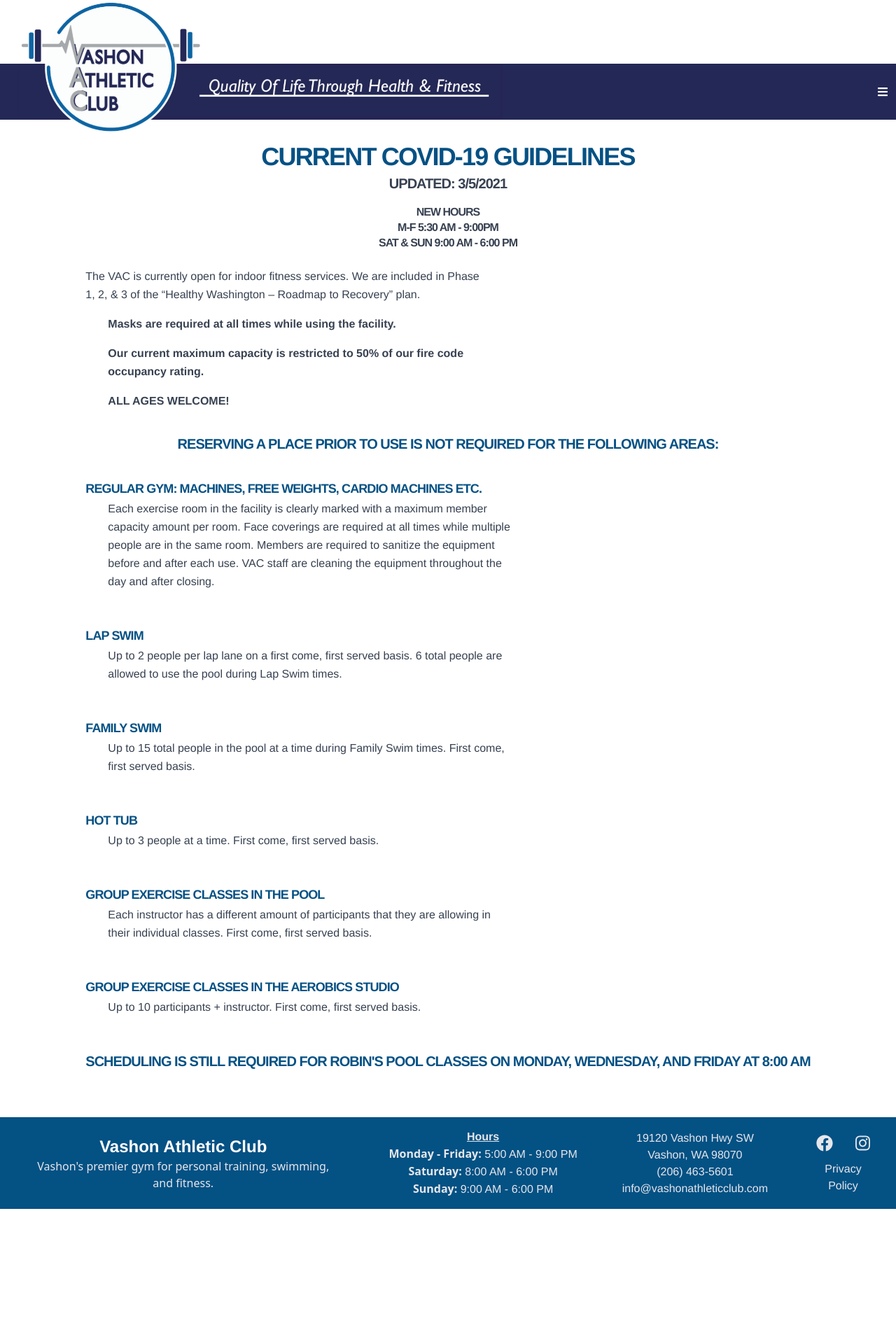
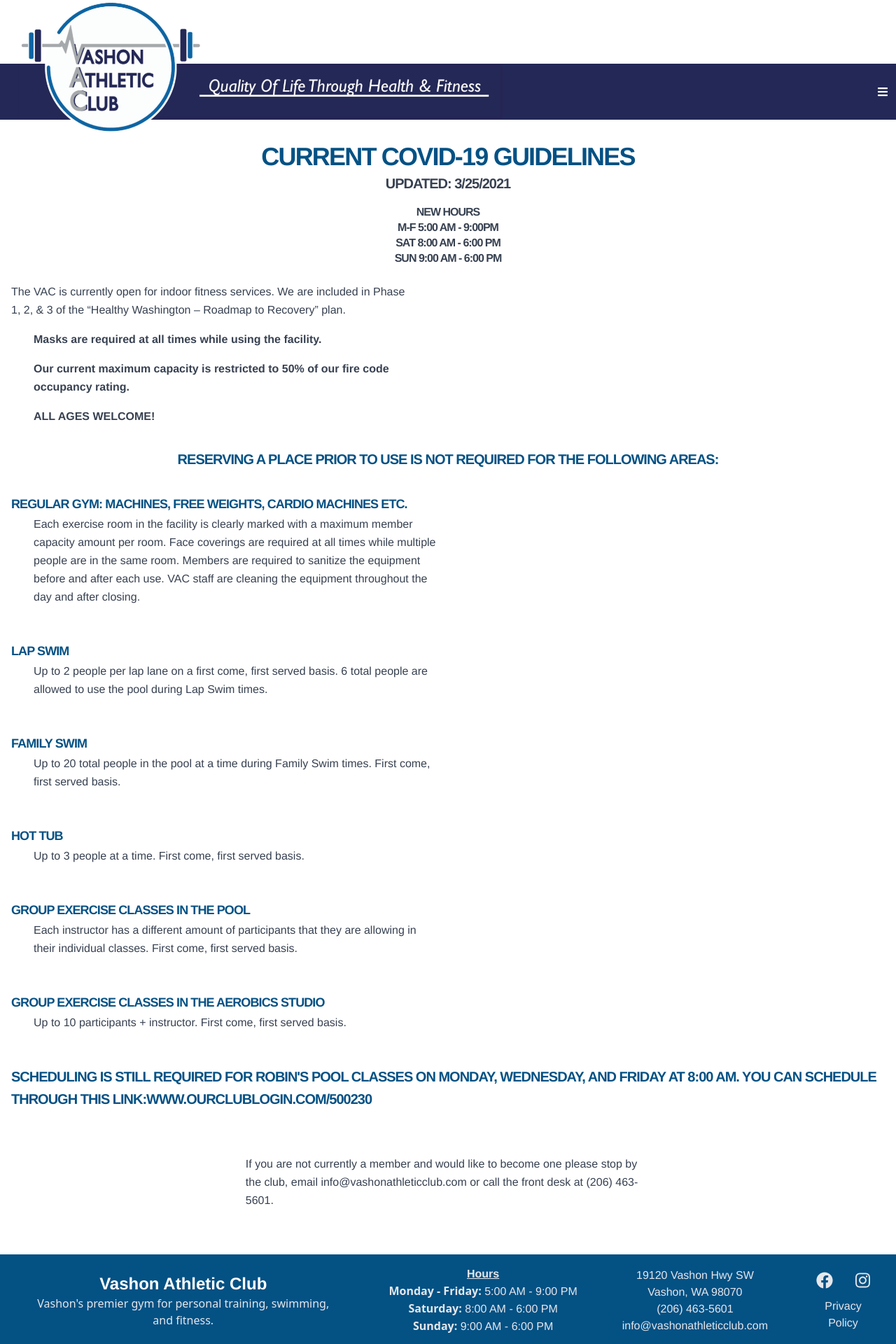
Before and after one commit to hmaiermack/vac-static, a Next.js app: page /covid in a window 1280 px wide. Shown: the top 1920 px of the page at 70% size. Before the commit the page ends 1727 px from the top, so only its background shows below. Built offline with nearby package versions, Linux system fonts and the light colour scheme; what tailwindcss-gradients would draw is missing.

Commit message:
covid update, color changes

```diff
--- a/pages/covid.js
+++ b/pages/covid.js
@@ -7,10 +7,11 @@ const covid = () => {
         <Layout>
             <div className="container mt-52 text-center mx-auto">
                 <h1 className="text-vacblue text-4xl font-extrabold tracking-tighter uppercase leading-8 mb-2">Current Covid-19 Guidelines</h1>
-                <h2 className="text-gray-700 text-xl font-bold tracking-tighter uppercase mb-2">Updated: 3/5/2021
+                <h2 className="text-gray-700 text-xl font-bold tracking-tighter uppercase mb-2">Updated: 3/25/2021
                     <span className=" font-bold w-full block uppercase text-center leading-snug text-base mt-4">New Hours</span>
-                    <span className=" font-bold w-full block uppercase text-center leading-snug text-base">M-F 5:30 AM - 9:00pm</span>
-                    <span className=" font-bold w-full block uppercase text-center leading-snug text-base">Sat &amp; Sun 9:00 AM - 6:00 PM</span>
+                    <span className=" font-bold w-full block uppercase text-center leading-snug text-base">M-F 5:00 AM - 9:00pm</span>
+                    <span className=" font-bold w-full block uppercase text-center leading-snug text-base">Sat 8:00 AM - 6:00 PM</span>
+                    <span className=" font-bold w-full block uppercase text-center leading-snug text-base">Sun 9:00 AM - 6:00 PM</span>
                 </h2>
                 <div className="mx-auto text-left max-w-max p-4">
                     <p className="mb-8 max-w-prose text-gray-700 leading-relaxed">
@@ -49,7 +50,7 @@ const covid = () => {
                         Family Swim
                         </h3>
                         <p className="max-w-prose text-gray-700 leading-relaxed ml-8">
-                        Up to 15 total people in the pool at a time during Family Swim times. First come, first served basis.
+                        Up to 20 total people in the pool at a time during Family Swim times. First come, first served basis.
                         </p>
                     </div>
                     <div className="mb-12">
@@ -79,8 +80,15 @@ const covid = () => {
                     </div>
                     <div className="mb-12">
                         <h3 className="text-vacblue text-xl font-extrabold tracking-tighter uppercase leading-8">
-                        Scheduling is still required for Robin's Pool Classes on Monday, Wednesday, and Friday at 8:00 am
+                        Scheduling is still required for Robin's Pool Classes on Monday, Wednesday, and Friday at 8:00 am. You can schedule through this link:
+                        <a>www.ourclublogin.com/500230</a>
                         </h3>
+                    </div>
+                    <div className="mx-auto text-left max-w-max p-4">
+                        <p className="mb-8 max-w-prose text-gray-700 leading-relaxed">
+                        If you are not currently a member and would like to become one please stop by the club, email info@vashonathleticclub.com
+                         or call the front desk at (206) 463-5601.
+                        </p>
                     </div>
                 </div>
             </div>
--- a/pages/index.js
+++ b/pages/index.js
@@ -25,8 +25,9 @@ const index = () => {
                 </div>
                 <div className="flex flex-col justify-center items-center relative pl-4 xl:px-32 z-10 w-screen">
                 <h1 className="tracking-tight mt-52 nav2:mt-44 lg:mt-8 mb-8 text-center">
+                <div className="hidden 2xl:block h-20"></div>
                 <span className="block text-white font-extrabold uppercase tracking-tighter text-5xl med:text-8xl leading-none mb-2 md:mb-0">Special Offer</span>
-                <span className="block text-white font-extrabold uppercase leading-6 text-3xl med:text-5xl outline">REDUCED RATES ON SEMI-PRIVATE TRAINING</span>
+                <span className="block text-gray-500 font-extrabold uppercase leading-6 text-3xl med:text-5xl outline">REDUCED RATES ON SEMI-PRIVATE TRAINING</span>
                 </h1>
                 </div>
         </div>
--- a/pages/personal-training/1_on_1_training.js
+++ b/pages/personal-training/1_on_1_training.js
@@ -24,7 +24,7 @@ const oneOnOneTraining = ({data}) => {
                 <div className="flex flex-col justify-center items-center relative pl-4 xl:px-32 z-10 w-screen">
                 <h1 className="tracking-tight mt-52 nav2:mt-44 med:mt-0 mb-8 text-center">
                 <span className="block text-white font-extrabold uppercase tracking-tighter text-5xl med:text-8xl leading-none mb-2 md:mb-0">{data.first_header}</span>
-                <span className="block text-white font-extrabold uppercase leading-6 text-3xl med:text-5xl">{data.sub_header}</span>
+                <span className="block text-vacgrey font-extrabold uppercase leading-6 text-3xl med:text-5xl">{data.sub_header}</span>
                 </h1>
                 </div>
             </div>
--- a/pages/personal-training/index.js
+++ b/pages/personal-training/index.js
@@ -27,8 +27,8 @@ const index = ({data}) => {
             <div className="flex flex-col justify-center items-center relative pl-4 xl:px-32 z-10 w-screen">
             <h1 className="tracking-tight mt-52 nav2:mt-44 med:mt-0 sm:text-center text-left">
               <span className="block text-white font-extrabold uppercase tracking-tighter text-6xl sm:text-7xl med:text-8xl leading-none mb-8 md:mb-0">Reach your goals</span>
-              <span className="block lg:hidden text-white font-extrabold uppercase leading-6 text-3xl med:text-5xl">{data.first_header}</span>
-              <span className="lg:block hidden text-white font-extrabold uppercase leading-6 text-3xl med:text-5xl">{data.sub_header}</span>
+              <span className="block lg:hidden text-vacgrey font-extrabold uppercase leading-6 text-3xl med:text-5xl">{data.first_header}</span>
+              <span className="lg:block hidden text-vacgrey font-extrabold uppercase leading-6 text-3xl med:text-5xl">{data.sub_header}</span>
             </h1>
             </div>
 
--- a/pages/personal-training/semi_private_training.js
+++ b/pages/personal-training/semi_private_training.js
@@ -23,7 +23,7 @@ const semiPrivateTraining = ({data}) => {
                 <div className="flex flex-col justify-center items-center relative pl-4 xl:px-32 z-10 w-screen">
                 <h1 className="tracking-tight mt-52 nav2:mt-44 med:mt-0 mb-8 text-center">
                 <span className="block text-white font-extrabold uppercase tracking-tighter text-5xl med:text-8xl leading-none mb-2 md:mb-0">{data.first_header}</span>
-                <span className="block text-white font-extrabold uppercase leading-6 text-3xl med:text-5xl">{data.sub_header}</span>
+                <span className="block text-vacgrey font-extrabold uppercase leading-6 text-3xl med:text-5xl">{data.sub_header}</span>
                 </h1>
                 <Button href="https://vacpersonalfitnesstraining.as.me/schedule.php" text="Schedule Now!" />
                 </div>
--- a/pages/pool/index.js
+++ b/pages/pool/index.js
@@ -21,7 +21,7 @@ const index = ({data}) => {
                 <div className="flex flex-col justify-center items-center relative pl-4 xl:px-32 z-10 w-screen">
                     <h1 className="tracking-tight mt-52 nav2:mt-44 med:mt-0 mb-8 text-center">
                         <span className="block text-white font-extrabold uppercase tracking-tighter text-6xl sm:text-7xl med:text-8xl leading-none mb-2 md:mb-0">Saltwater</span>
-                        <span className="block text-white font-extrabold uppercase leading-6 text-3xl med:text-5xl">Pool & Hot Tub</span>
+                        <span className="block text-vacgrey font-extrabold uppercase leading-6 text-3xl med:text-5xl">Pool & Hot Tub</span>
                     </h1>
                 </div>
             </div>
--- a/pages/pool/stingrays.js
+++ b/pages/pool/stingrays.js
@@ -37,7 +37,7 @@ const stingrays = ({data}) => {
                 <div className="flex flex-col justify-center items-center relative pl-4 xl:px-32 z-10 w-screen">
                     <h1 className="tracking-tight mt-52 nav2:mt-44 med:mt-0 mb-8 text-center">
                         <span className="block text-white font-extrabold uppercase tracking-tighter text-6xl sm:text-7xl med:text-8xl leading-none mb-2 md:mb-0">{data.first_header}</span>
-                        <span className="block text-white font-extrabold uppercase leading-6 text-3xl med:text-5xl">{data.sub_header}</span>
+                        <span className="block text-vacgrey font-extrabold uppercase leading-6 text-3xl med:text-5xl">{data.sub_header}</span>
                     </h1>
                 </div>
             </div>
```
